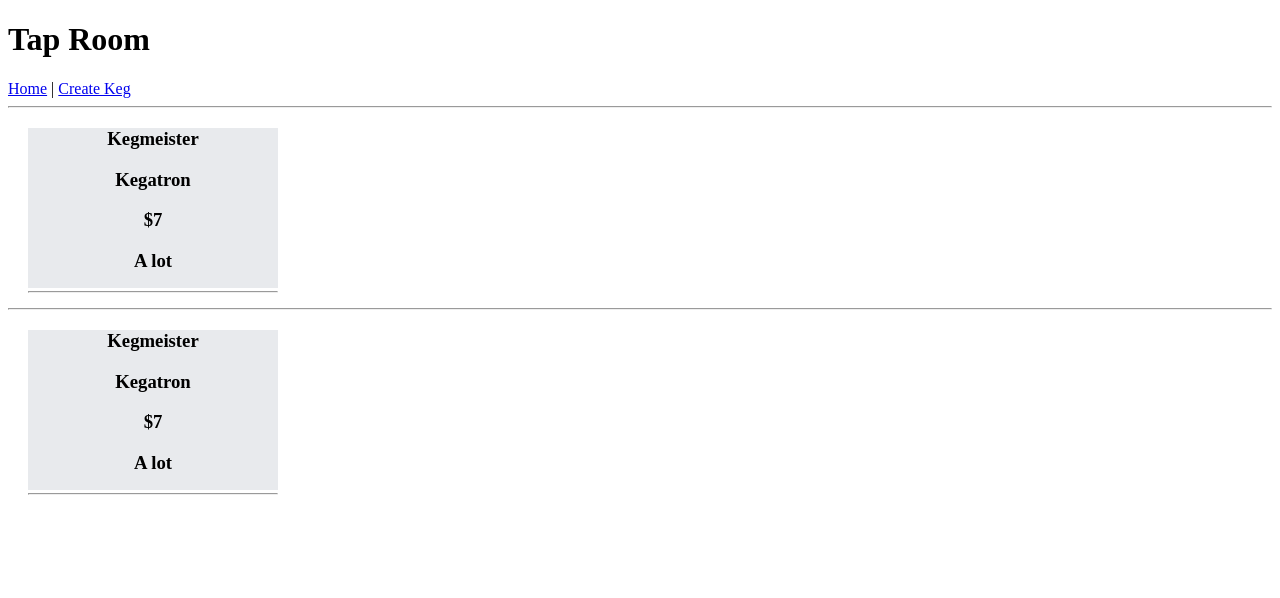
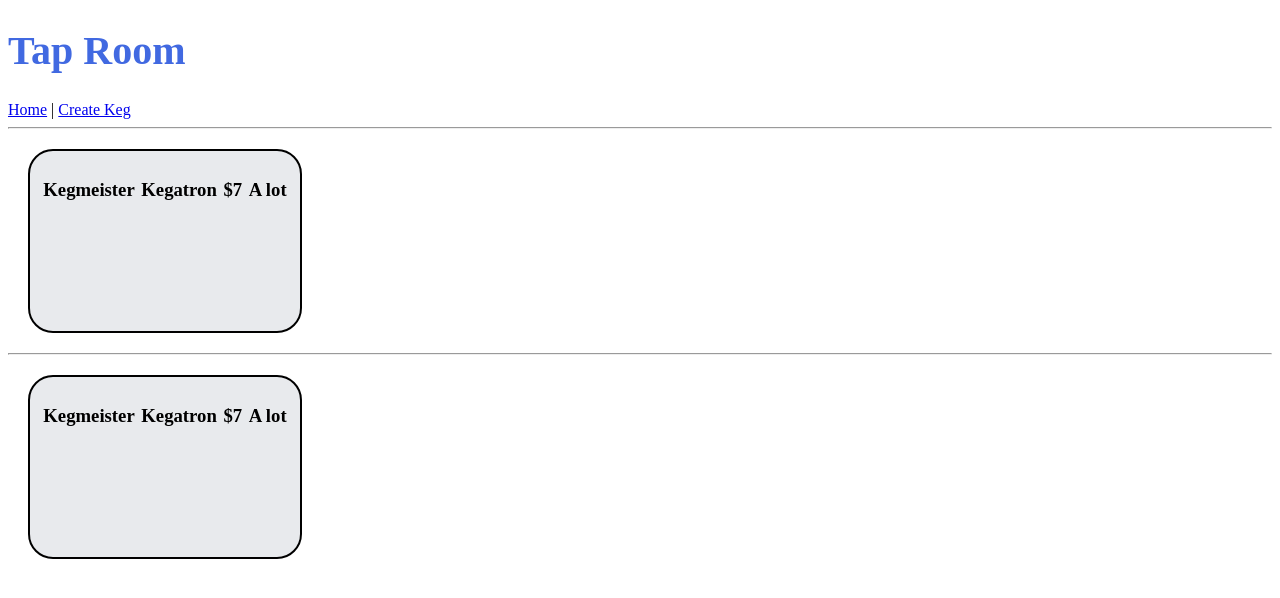
Before and after one commit to LisaMJensen/Tap-Room, a React app: page / in a window 1280 px wide. Shown: the top 598 px of the page. Built offline with nearby package versions, Linux system fonts and the light colour scheme.

Commit message:
add more styling

```diff
--- a/src/components/Header.jsx
+++ b/src/components/Header.jsx
@@ -4,6 +4,13 @@ import { Link } from 'react-router-dom';
 function Header() {
     return (
         <div>
+            <style jsx>{`
+            h1{
+                color: royalblue;
+                background-color: ;
+                font-size: 40px;
+            }
+            `}</style>
             <h1>Tap Room</h1>
             <Link to="/">Home</Link> | <Link to="/newkeg">Create Keg</Link>
         </div>
--- a/src/components/Keg.jsx
+++ b/src/components/Keg.jsx
@@ -7,18 +7,33 @@ function Keg(props) {
             <style jsx>{`
           div {
            margin: 20px;
+           margin-top: 20px;
            width: 250px;
            height: 160px;
            background-color: #e8eaed;
-           text-align: center;
+           display: flex;
+           justify-content: space-around;
+           border: 2px solid black;
+           padding: 10px;
+           border-radius: 25px;
           }
+
+
         `}</style>
-            <h3>{props.name}</h3>
-            <h3>{props.brand}</h3>
-            <h3>{props.price}</h3>
-            <h3>{props.alcoholContent}</h3>
-            <hr />
-        </div>
+            <span>
+                <h3>{props.name}</h3>
+            </span>
+            <span>
+                <h3>{props.brand}</h3>
+            </span>
+            <span>
+                <h3>{props.price}</h3>
+            </span>
+            <span>
+                <h3>{props.alcoholContent}</h3>
+            </span>
+            </div>
+
     );
 }
 
```
